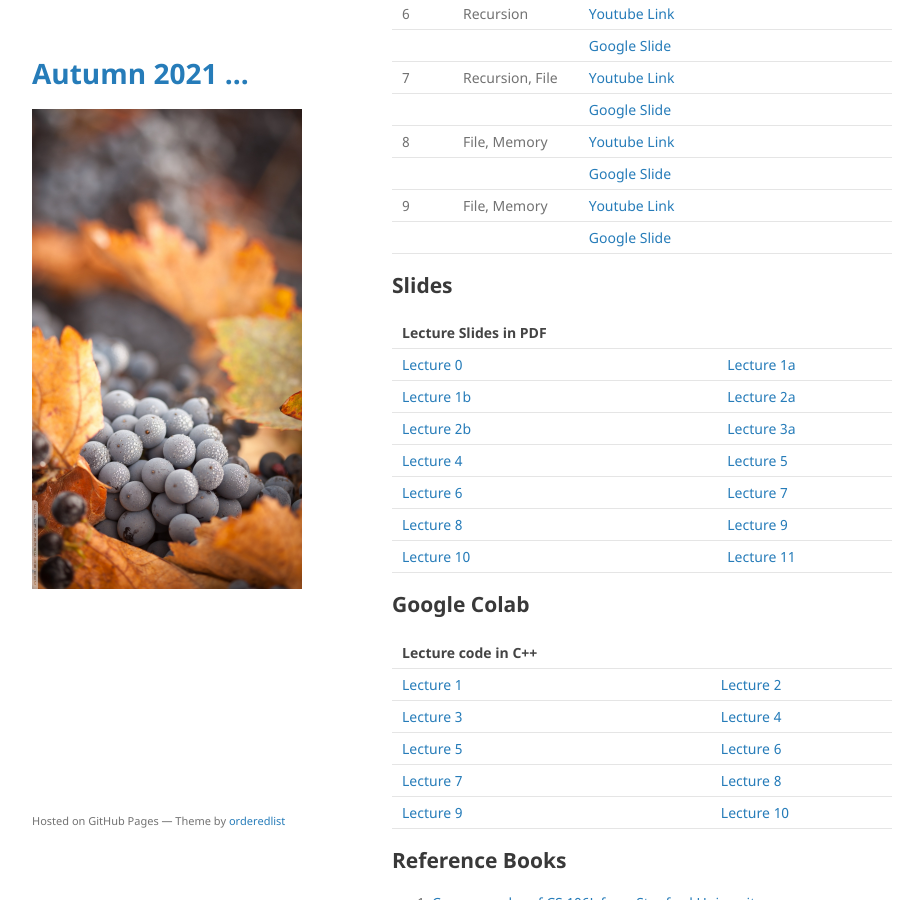
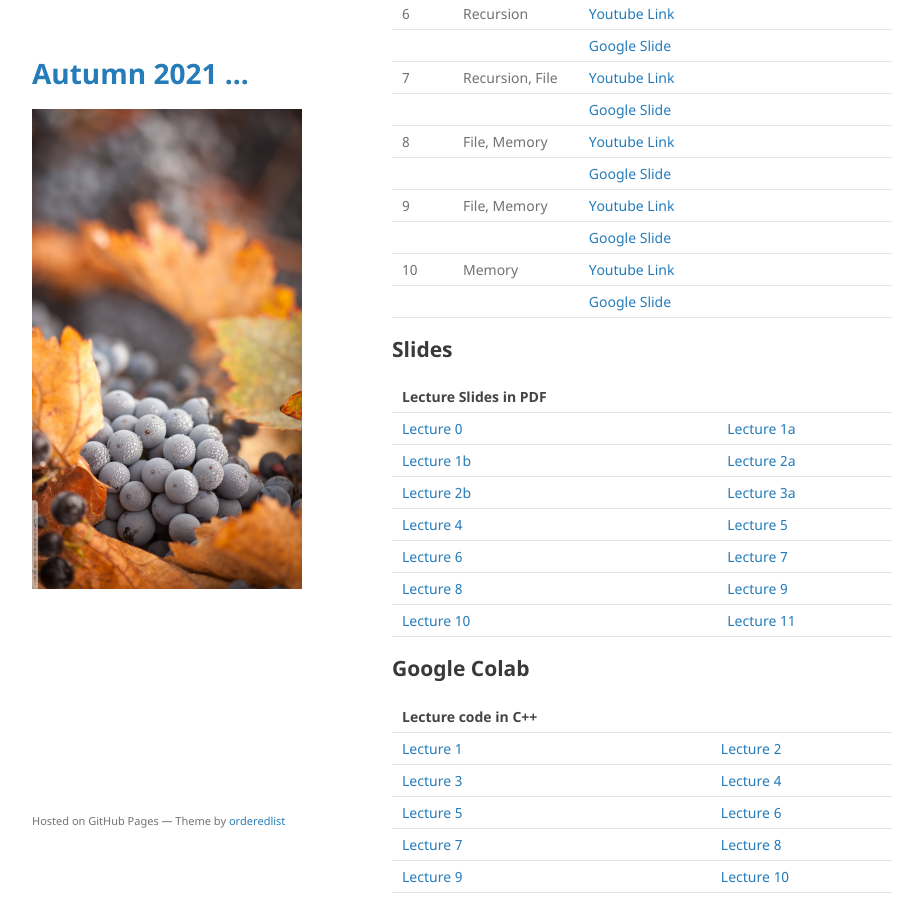
Before and after one commit to mohammadmotiurrahman/mohammadmotiurrahman.github.io, a Jekyll site: the page built from cse203_6/index.md, in a window 1280 px wide and 900 px high, scrolled down 2534 px. Shown: the whole window, without its empty margins (178-1101 px from the left). Built offline with Jekyll 4.4.1, drawn with Linux system fonts in a browser that asks for light colours; our own code applies the rules of GitHub Pages for plain Markdown files.

Commit message:
Update index.md

```diff
--- a/cse203_6/index.md
+++ b/cse203_6/index.md
@@ -86,6 +86,9 @@ environment will force me to not evaluate your exam copies.
 |         |              | [Google Slide]()   |
 | 9       | File, Memory      | [Youtube Link](https://youtu.be/rdj74do9gew)                                                                   |
 |         |              | [Google Slide]()   |
+| 10       | Memory      | [Youtube Link](https://youtu.be/_fsjGZLh9Bw)                                                                   |
+|         |              | [Google Slide]()   |
+
 
 
 ## Slides
```
